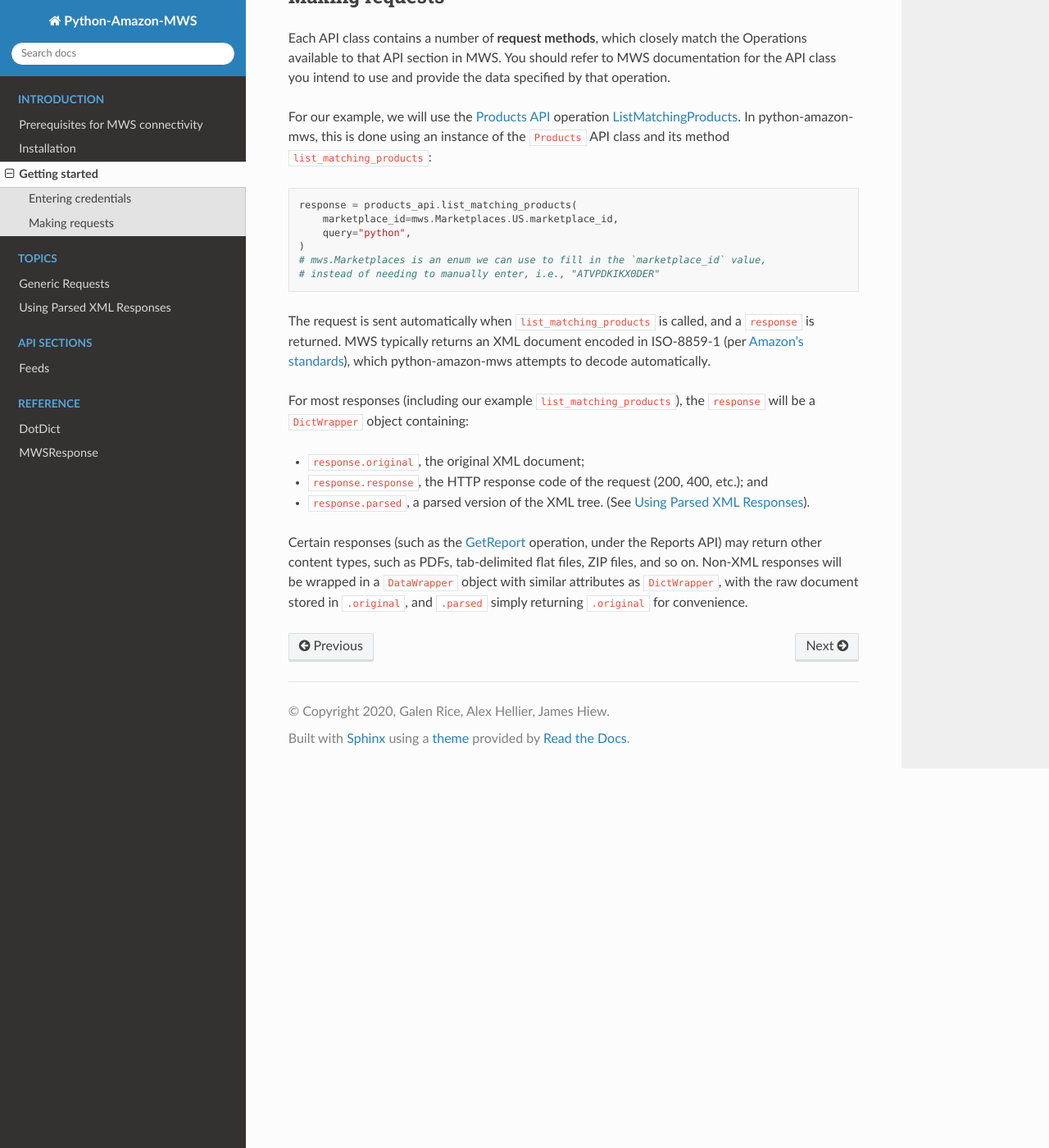
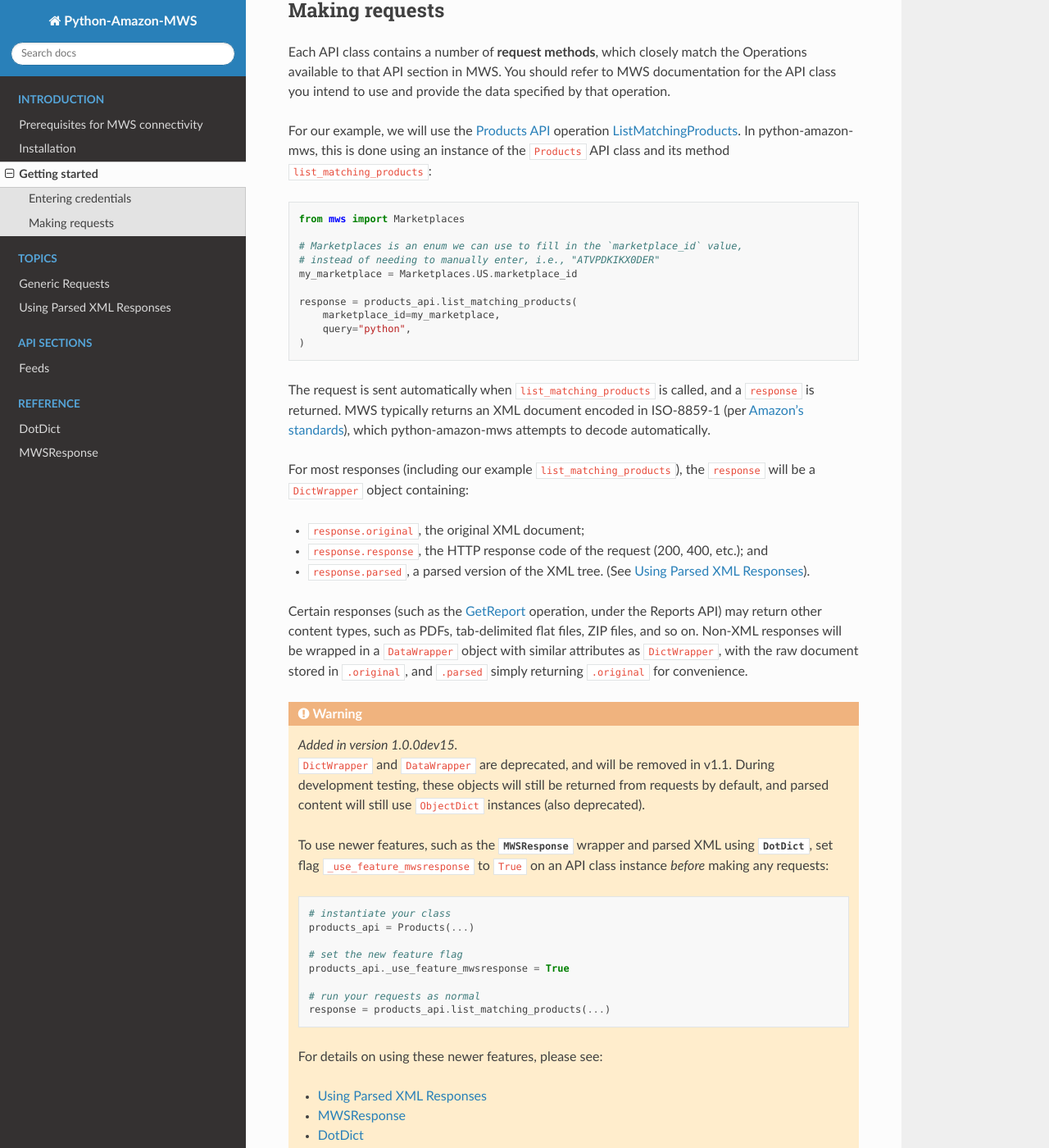
Before and after one commit to python-amazon-mws/python-amazon-mws, a Sphinx documentation site: the page built from docs/source/gettingStarted.rst, in a window 1280 px wide and 1400 px high, scrolled down 708 px. Shown: the whole window at 82% size. Built offline with Sphinx 7.4.7 and the Read the Docs theme 2.0.0, drawn with Linux system fonts in a browser that asks for light colours; some of the changed text lies outside the part shown.

Commit message:
Docs update, actual final for this sprint If it's still broke, I ain't fixin it now.

```diff
--- a/docs/source/gettingStarted.rst
+++ b/docs/source/gettingStarted.rst
@@ -12,20 +12,20 @@
 To begin, use your MWS Credentials to instantiate one of the API classes.
 We will use the ``Products`` API for this example.
 
-Where you store these credentials is up to you, but we recommend pulling them
-from environment variables:
+Where you store these credentials is up to you, but we recommend using environment variables, like so:
 
 .. code-block:: python
 
-    import mws
+    import os
+    from mws import Products
 
-    products_api = mws.Products(
+    products_api = Products(
         access_key=os.environ["MWS_ACCESS_KEY"],
         secret_key=os.environ["MWS_SECRET_KEY"],
         account_id=os.environ["MWS_ACCOUNT_ID"],
         auth_token=os.environ["MWS_AUTH_TOKEN"],
     )
-    # auth_token is optional, depending on how you have your MWS access set up.
+    # `auth_token` is optional, depending on how you your MWS access is set up.
 
 Making requests
 ===============
@@ -43,12 +43,16 @@
 
 .. code-block:: python
 
+    from mws import Marketplaces
+
+    # Marketplaces is an enum we can use to fill in the `marketplace_id` value,
+    # instead of needing to manually enter, i.e., "ATVPDKIKX0DER"
+    my_marketplace = Marketplaces.US.marketplace_id
+
     response = products_api.list_matching_products(
-        marketplace_id=mws.Marketplaces.US.marketplace_id,
+        marketplace_id=my_marketplace,
         query="python",
     )
-    # mws.Marketplaces is an enum we can use to fill in the `marketplace_id` value,
-    # instead of needing to manually enter, i.e., "ATVPDKIKX0DER"
 
 The request is sent automatically when ``list_matching_products`` is called, and a
 ``response`` is returned. MWS typically returns an XML document encoded in ISO-8859-1
@@ -68,3 +72,33 @@
 and so on. Non-XML responses will be wrapped in a ``DataWrapper`` object with similar attributes
 as ``DictWrapper``, with the raw document stored in ``.original``, and ``.parsed`` simply returning
 ``.original`` for convenience.
+
+.. warning::
+   .. versionadded:: 1.0.0dev15
+
+   ``DictWrapper`` and ``DataWrapper`` are deprecated, and will be removed in v1.1. During development testing,
+   these objects will still be returned from requests by default, and parsed content will still use ``ObjectDict``
+   instances (also deprecated).
+
+   To use newer features, such as the :py:class:`MWSResponse <mws.response.MWSResponse>` wrapper and
+   parsed XML using :py:class:`DotDict <mws.utils.collections.DotDict>`, set flag ``_use_feature_mwsresponse`` to
+   ``True`` on an API class instance *before* making any requests:
+
+   .. code-block:: python
+
+      # instantiate your class
+      products_api = Products(...)
+
+      # set the new feature flag
+      products_api._use_feature_mwsresponse = True
+
+      # run your requests as normal
+      response = products_api.list_matching_products(...)
+
+   For details on using these newer features, please see:
+
+   - :ref:`page_parsed_xml_responses`
+   - :ref:`page_mwsresponse_reference`
+   - :ref:`page_dotdict_reference`
+
+   ``MWSResponse`` *and* ``DotDict`` *will become the default objects returned by requests in v1.0*.
--- a/docs/source/reference/dotDict.rst
+++ b/docs/source/reference/dotDict.rst
@@ -4,6 +4,8 @@
 #######
 
 .. versionadded:: 1.0.0dev15
+   ``DotDict`` added.
+
 .. include:: /newFeaturesTopNote100dev15.rst
 
 The :py:class:`DotDict <mws.utils.collections.DotDict>` class is a subclass of a standard Python dict that provides
@@ -310,5 +312,6 @@
 DotDict API
 ===========
 
+.. versionadded:: 1.0.0dev15
 .. autoclass:: mws.utils.collections.DotDict
    :members:
--- a/docs/source/reference/mwsResponse.rst
+++ b/docs/source/reference/mwsResponse.rst
@@ -1,7 +1,11 @@
+.. _page_mwsresponse_reference:
+
 MWSResponse
 ############
 
 .. versionadded:: 1.0.0dev15
+   ``MWSResponse`` added
+
 .. include:: /newFeaturesTopNote100dev15.rst
 
 ``MWSResponse`` acts as a wrapper for ``requests.Response`` objects returned from requests made to MWS.
@@ -66,6 +70,7 @@
 MWSResponse API
 ===============
 
+.. versionadded:: 1.0.0dev15
 .. autoclass:: mws.response.MWSResponse
    :members:
    :inherited-members:
--- a/docs/source/topics/genericRequests.rst
+++ b/docs/source/topics/genericRequests.rst
@@ -2,6 +2,7 @@
 ################
 
 .. versionadded:: 1.0.0dev15
+   Generic request support added.
 
 While most MWS operations are well-covered by python-amazon-mws with dedicated and purpose-built request methods,
 Amazon may occasionally update MWS to include new parameters that we do not yet provide access to. Either that, or
--- a/docs/source/topics/parsedXMLResponses.rst
+++ b/docs/source/topics/parsedXMLResponses.rst
@@ -4,6 +4,8 @@
 ##########################
 
 .. versionadded:: 1.0.0dev15
+   ``MWSResponse`` and ``DotDict`` added.
+
 .. include:: /newFeaturesTopNote100dev15.rst
 
 For most MWS operations, the returned response is an XML documents `encoded using ISO 8859-1
```
